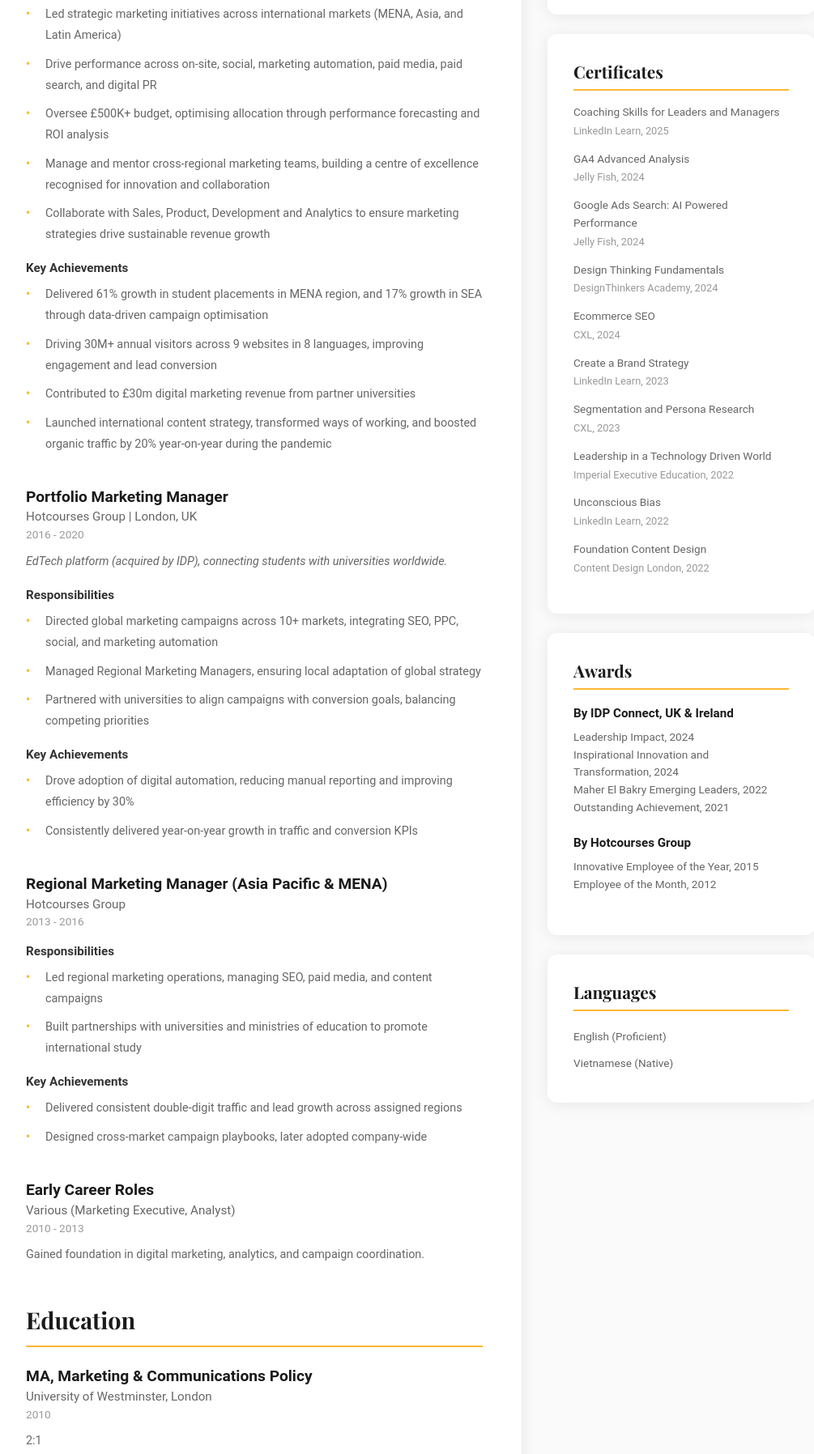
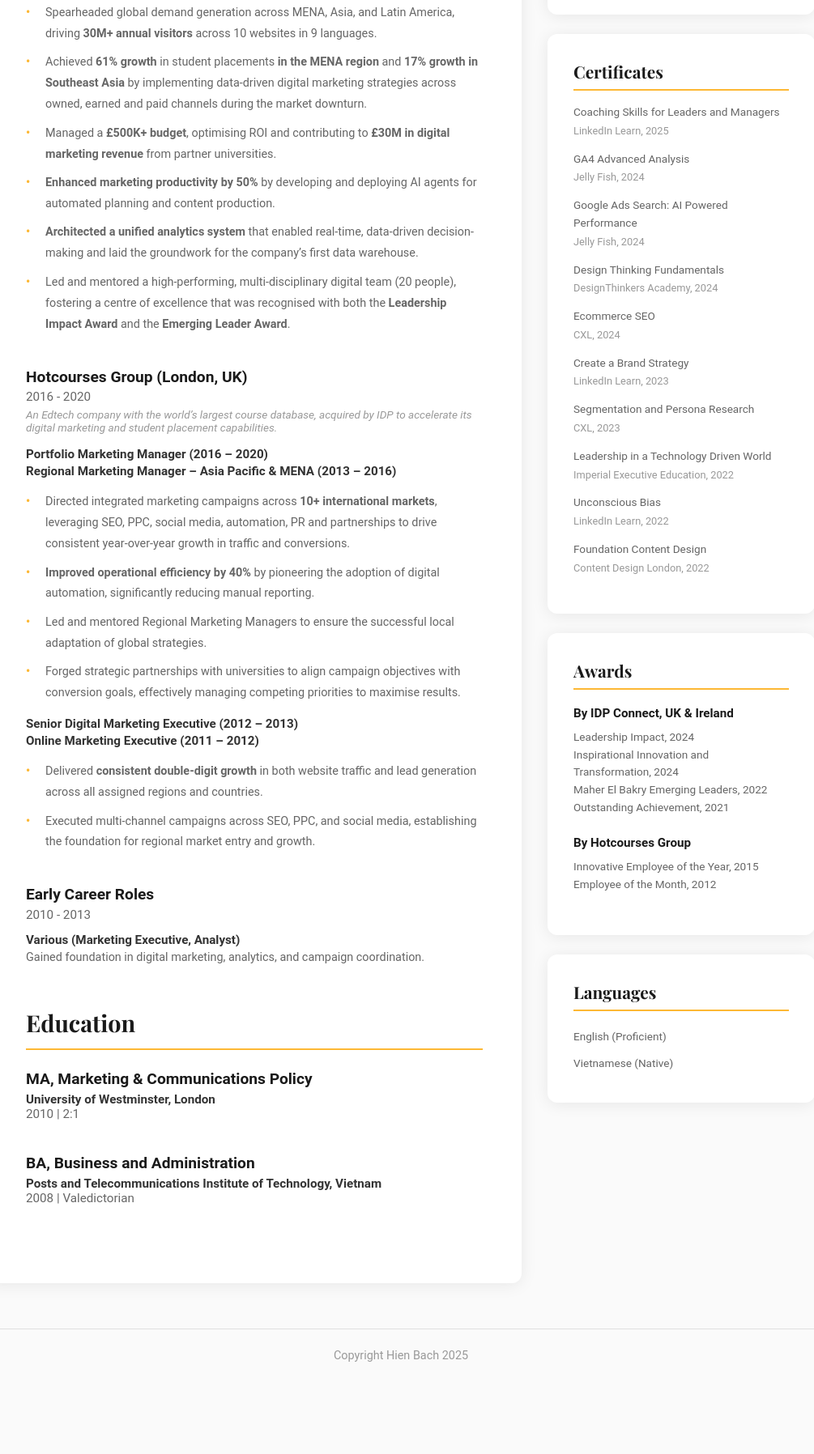
Before and after one commit to hienbachdigital/hienbachdigital.github.io, a plain HTML site: page resume.html in a window 1280 px wide. Shown: the part 895-2691 px from the top of the page at 81% size, without its empty margins (145-1150 px from the left). After the commit the page ends 2602 px from the top, so only its background shows below. Drawn offline with nearby package versions, Linux system fonts and the light colour scheme.

Commit message:
Update resume.html

```diff
--- a/resume.html
+++ b/resume.html
@@ -223,41 +223,52 @@
             margin-bottom: 0.8rem;
         }
 
-        .experience-title {
+        .experience-company {
             font-size: 1.2rem;
             font-weight: 600;
             color: #1a1a1a;
             margin-bottom: 0.3rem;
         }
 
-        .experience-company {
+        .experience-period {
             font-size: 0.95rem;
             color: #666;
             margin-bottom: 0.3rem;
         }
 
-        .experience-period {
-            font-size: 0.85rem;
+        .experience-intro {
+            font-style: italic;
+			font-size: 0.85rem;
             color: #999;
-            margin-bottom: 0.5rem;
+            margin-bottom: 1rem;
         }
 
-        .experience-intro {
-            font-style: italic;
-            color: #666;
-            line-height: 1.8;
-            margin-bottom: 1.2rem;
-            font-size: 0.9rem;
-        }
 
-        .experience-section-title {
+        .experience-title {
             font-weight: 600;
             color: #333;
-            margin: 1.2rem 0 0.7rem 0;
+            margin: 0;
+			line-height: 1.2;
             font-size: 0.95rem;
         }
 
-        .experience-description {
+		.experience-title + .experience-title {
+			margin-top: 0.15rem;
+		}
+
+		.experience-title + .experience-list {
+			margin-top: 1rem;
+		}
+
+		.experience-list + .experience-title {
+			margin-top: 1rem;
+		}
+
+		.experience-item .experience-title:last-of-type {
+			margin-bottom: 0rem;
+		}
+
+		.experience-description {
             color: #666;
             line-height: 1.8;
             margin-bottom: 1.2rem;
@@ -267,7 +278,7 @@
         .experience-list {
             list-style: none;
             padding-left: 0;
-            margin-bottom: 1.2rem;
+            margin-bottom: 0 0 1.2rem 0;
         }
 
         .experience-list li {
@@ -462,78 +473,52 @@
                     <div class="section-content">
                         <div class="experience-item">
                             <div class="experience-header">
-                                <h3 class="experience-title">Marketing Director, Regional Digital Marketing Director, Head of Digital Marketing</h3>
-                                <p class="experience-company">IDP Connect | London, UK</p>
+                                <h3 class="experience-company">IDP Connect UK & Ireland (London, UK)</h3>
                                 <p class="experience-period">2020 - Present</p>
+                                <p class="experience-intro">Global leader in international student placement, operating in 50+ countries and partnering with over 800 leading universities worldwide.</p>
                             </div>
-                            <p class="experience-intro">Global education provider supporting international student placement across 35 countries.</p>
-
-                            <h4 class="experience-section-title">Responsibilities</h4>
+                            <p class="experience-title">Marketing Director (2024 – Present)</p>
+                            <p class="experience-title">Regional Digital Marketing Director (2021 – 2024)</p>
+                            <p class="experience-title">Head of Digital Marketing (2020 – 2021)</p>
                             <ul class="experience-list">
-                                <li>Led strategic marketing initiatives across international markets (MENA, Asia, and Latin America)</li>
-                                <li>Drive performance across on-site, social, marketing automation, paid media, paid search, and digital PR</li>
-                                <li>Oversee £500K+ budget, optimising allocation through performance forecasting and ROI analysis</li>
-                                <li>Manage and mentor cross-regional marketing teams, building a centre of excellence recognised for innovation and collaboration</li>
-                                <li>Collaborate with Sales, Product, Development and Analytics to ensure marketing strategies drive sustainable revenue growth</li>
+                                <li>Spearheaded global demand generation across MENA, Asia, and Latin America, driving <strong>30M+ annual visitors</strong> across 10 websites in 9 languages.</li>
+                                <li>Achieved <strong>61% growth</strong> in student placements <strong>in the MENA region</strong> and <strong>17% growth in Southeast Asia</strong> by implementing data-driven digital marketing strategies across owned, earned and paid channels during the market downturn.</li>
+                                <li>Managed a <strong>£500K+ budget</strong>, optimising ROI and contributing to <strong>£30M in digital marketing revenue</strong> from partner universities.</li>
+                                <li><strong>Enhanced marketing productivity by 50%</strong> by developing and deploying AI agents for automated planning and content production.</li>
+                                <li><strong>Architected a unified analytics system</strong> that enabled real-time, data-driven decision-making and laid the groundwork for the company’s first data warehouse.</li>
+								<li>Led and mentored a high-performing, multi-disciplinary digital team (20 people), fostering a centre of excellence that was recognised with both the <strong>Leadership Impact Award</strong> and the <strong>Emerging Leader Award</strong>.</li>
                             </ul>
 
-                            <h4 class="experience-section-title">Key Achievements</h4>
+                        </div>
+
+                        <div class="experience-item">
+                            <div class="experience-header">
+                                <h3 class="experience-company">Hotcourses Group (London, UK)</h3>
+                                <p class="experience-period">2016 - 2020</p>
+								<p class="experience-intro">An Edtech company with the world’s largest course database, acquired by IDP to accelerate its digital marketing and student placement capabilities.</p>
+                           </div>
+                            <p class="experience-title">Portfolio Marketing Manager (2016 – 2020)</p>
+                            <p class="experience-title">Regional Marketing Manager – Asia Pacific & MENA (2013 – 2016)</p>
                             <ul class="experience-list">
-                                <li>Delivered 61% growth in student placements in MENA region, and 17% growth in SEA through data-driven campaign optimisation</li>
-                                <li>Driving 30M+ annual visitors across 9 websites in 8 languages, improving engagement and lead conversion</li>
-                                <li>Contributed to £30m digital marketing revenue from partner universities</li>
-                                <li>Launched international content strategy, transformed ways of working, and boosted organic traffic by 20% year-on-year during the pandemic</li>
+                                <li>Directed integrated marketing campaigns across <strong>10+ international markets</strong>, leveraging SEO, PPC, social media, automation, PR and partnerships to drive consistent year-over-year growth in traffic and conversions.</li>
+                                <li><strong>Improved operational efficiency by 40%</strong> by pioneering the adoption of digital automation, significantly reducing manual reporting.</li>
+                                <li>Led and mentored Regional Marketing Managers to ensure the successful local adaptation of global strategies.</li>
+                                <li>Forged strategic partnerships with universities to align campaign objectives with conversion goals, effectively managing competing priorities to maximise results.</li>
+                            </ul>
+                           <p class="experience-title">Senior Digital Marketing Executive (2012 – 2013)</p>
+                           <p class="experience-title">Online Marketing Executive (2011 – 2012)</p>
+                             <ul class="experience-list">
+                                <li>Delivered <strong>consistent double-digit growth</strong> in both website traffic and lead generation across all assigned regions and countries.</li>
+                                <li>Executed multi-channel campaigns across SEO, PPC, and social media, establishing the foundation for regional market entry and growth.</li>
                             </ul>
                         </div>
 
                         <div class="experience-item">
                             <div class="experience-header">
-                                <h3 class="experience-title">Portfolio Marketing Manager</h3>
-                                <p class="experience-company">Hotcourses Group | London, UK</p>
-                                <p class="experience-period">2016 - 2020</p>
-                            </div>
-                            <p class="experience-intro">EdTech platform (acquired by IDP), connecting students with universities worldwide.</p>
-
-                            <h4 class="experience-section-title">Responsibilities</h4>
-                            <ul class="experience-list">
-                                <li>Directed global marketing campaigns across 10+ markets, integrating SEO, PPC, social, and marketing automation</li>
-                                <li>Managed Regional Marketing Managers, ensuring local adaptation of global strategy</li>
-                                <li>Partnered with universities to align campaigns with conversion goals, balancing competing priorities</li>
-                            </ul>
-
-                            <h4 class="experience-section-title">Key Achievements</h4>
-                            <ul class="experience-list">
-                                <li>Drove adoption of digital automation, reducing manual reporting and improving efficiency by 30%</li>
-                                <li>Consistently delivered year-on-year growth in traffic and conversion KPIs</li>
-                            </ul>
-                        </div>
-
-                        <div class="experience-item">
-                            <div class="experience-header">
-                                <h3 class="experience-title">Regional Marketing Manager (Asia Pacific & MENA)</h3>
-                                <p class="experience-company">Hotcourses Group</p>
-                                <p class="experience-period">2013 - 2016</p>
-                            </div>
-
-                            <h4 class="experience-section-title">Responsibilities</h4>
-                            <ul class="experience-list">
-                                <li>Led regional marketing operations, managing SEO, paid media, and content campaigns</li>
-                                <li>Built partnerships with universities and ministries of education to promote international study</li>
-                            </ul>
-
-                            <h4 class="experience-section-title">Key Achievements</h4>
-                            <ul class="experience-list">
-                                <li>Delivered consistent double-digit traffic and lead growth across assigned regions</li>
-                                <li>Designed cross-market campaign playbooks, later adopted company-wide</li>
-                            </ul>
-                        </div>
-
-                        <div class="experience-item">
-                            <div class="experience-header">
-                                <h3 class="experience-title">Early Career Roles</h3>
-                                <p class="experience-company">Various (Marketing Executive, Analyst)</p>
+                                <h3 class="experience-company">Early Career Roles</h3>
                                 <p class="experience-period">2010 - 2013</p>
-                            </div>
+							</div>
+                            <p class="experience-title">Various (Marketing Executive, Analyst)</p>
                             <p class="experience-description">Gained foundation in digital marketing, analytics, and campaign coordination.</p>
                         </div>
                     </div>
@@ -545,20 +530,18 @@
                     <div class="section-content">
                         <div class="experience-item">
                             <div class="experience-header">
-                                <h3 class="experience-title">MA, Marketing & Communications Policy</h3>
-                                <p class="experience-company">University of Westminster, London</p>
-                                <p class="experience-period">2010</p>
+                                <h3 class="experience-company">MA, Marketing & Communications Policy</h3>
+                                <p class="experience-title">University of Westminster, London</p>
+                                <p class="experience-period">2010 | 2:1</p>
                             </div>
-                            <p class="experience-description">2:1</p>
                         </div>
 
                         <div class="experience-item">
                             <div class="experience-header">
-                                <h3 class="experience-title">BA, Business and Administration</h3>
-                                <p class="experience-company">Posts and Telecommunications Institute of Technology, Vietnam</p>
-                                <p class="experience-period">2008</p>
+                                <h3 class="experience-company">BA, Business and Administration</h3>
+                                <p class="experience-title">Posts and Telecommunications Institute of Technology, Vietnam</p>
+                                <p class="experience-period">2008 | Valedictorian</p>
                             </div>
-                            <p class="experience-description">Valedictorian</p>
                         </div>
                     </div>
                 </div>
```
